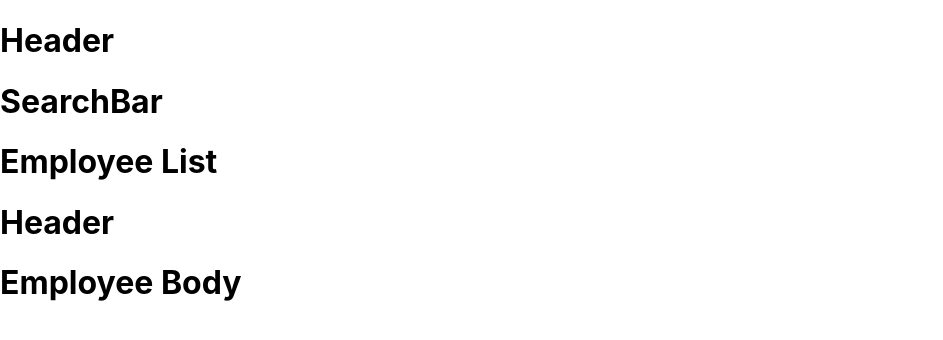
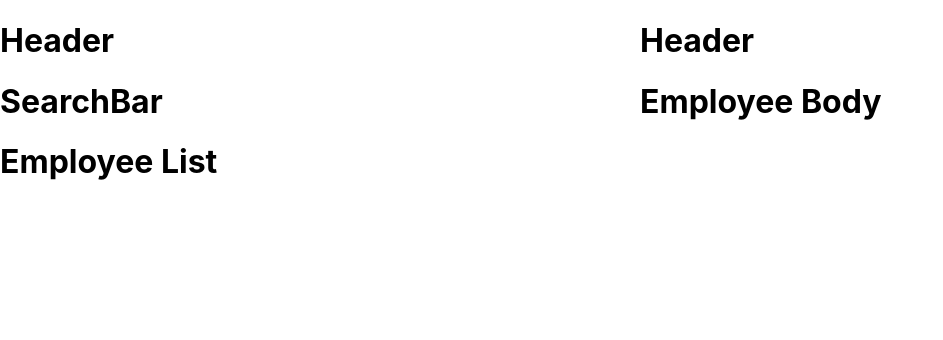
Before and after one commit to aidencullo/ALAB-320H.1.1, a React (Create React App) app in the folder my-react-app/: page / in a window 1280 px wide. Shown: the top 340 px of the page, without its empty margins (0-943 px from the left). Built offline with nearby package versions, Linux system fonts and the light colour scheme.

Commit message:
split screen on pages

```diff
--- a/my-react-app/src/App.css
+++ b/my-react-app/src/App.css
@@ -1,38 +1,20 @@
-.App {
-  text-align: center;
+/* Ensure body and html occupy the full viewport height and width */
+html, body {
+  height: 100%;
+  margin: 0;
+  padding: 0;
 }
 
-.App-logo {
-  height: 40vmin;
-  pointer-events: none;
+.app-container {
+  display: flex;
+  flex-direction: row; /* Arrange items horizontally */
+  width: 100vw; /* Full viewport width */
+  height: 100vh; /* Full viewport height */
 }
 
-@media (prefers-reduced-motion: no-preference) {
-  .App-logo {
-    animation: App-logo-spin infinite 20s linear;
-  }
+/* Apply styles to direct children to take up half the screen */
+.app-container > * {
+  width: 50%; /* Each child occupies 50% of the width */
+  height: 100%; /* Each child takes full height */
+  box-sizing: border-box; /* Ensure borders or padding don't affect sizing */
 }
-
-.App-header {
-  background-color: #282c34;
-  min-height: 100vh;
-  display: flex;
-  flex-direction: column;
-  align-items: center;
-  justify-content: center;
-  font-size: calc(10px + 2vmin);
-  color: white;
-}
-
-.App-link {
-  color: #61dafb;
-}
-
-@keyframes App-logo-spin {
-  from {
-    transform: rotate(0deg);
-  }
-  to {
-    transform: rotate(360deg);
-  }
-}
--- a/my-react-app/src/App.js
+++ b/my-react-app/src/App.js
@@ -1,12 +1,13 @@
+import './App.css'; // Ensure to import the CSS file for styling
 import HomePage from './pages/HomePage';
 import EmployeePage from './pages/EmployeePage';
 
 function App() {
   return (
-      <>
+    <div className="app-container">
       <HomePage />
       <EmployeePage />
-      </>
+    </div>
   );
 }
 
--- a/my-react-app/src/pages/EmployeePage.js
+++ b/my-react-app/src/pages/EmployeePage.js
@@ -3,9 +3,9 @@ import EmployeeBody from '../components/EmployeeBody';
 
 export default function EmployeePage() {
   return (
-    <>
+    <div>
       <Header />
       <EmployeeBody />
-    </>
+    </div>
   );
 }
--- a/my-react-app/src/pages/HomePage.js
+++ b/my-react-app/src/pages/HomePage.js
@@ -4,10 +4,10 @@ import EmployeeList from '../components/EmployeeList';
 
 export default function HomePage() {
   return (
-    <>
+    <div>
       <Header />
       <SearchBar />
       <EmployeeList />
-    </>
+    </div>
   );
 }
```
